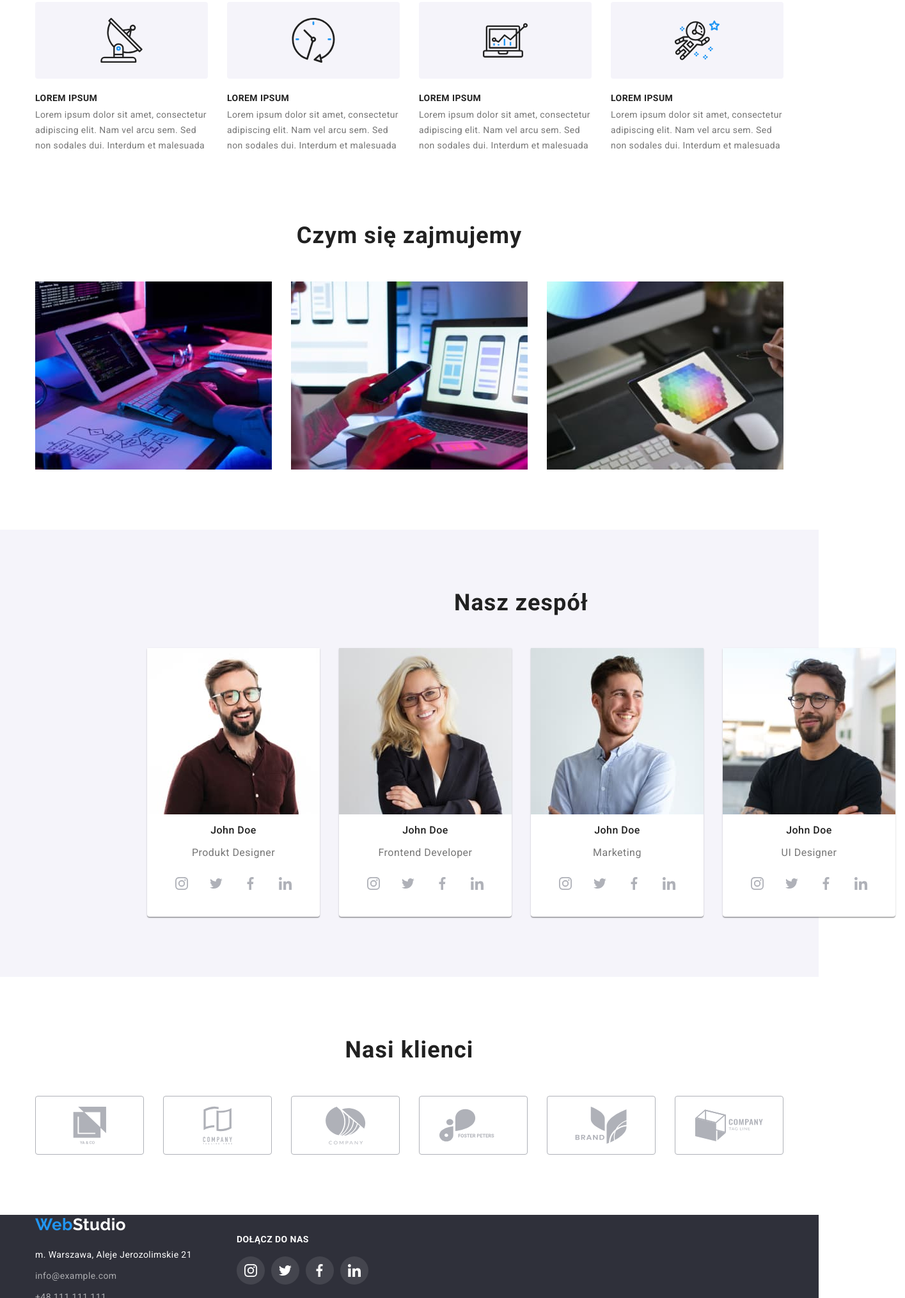
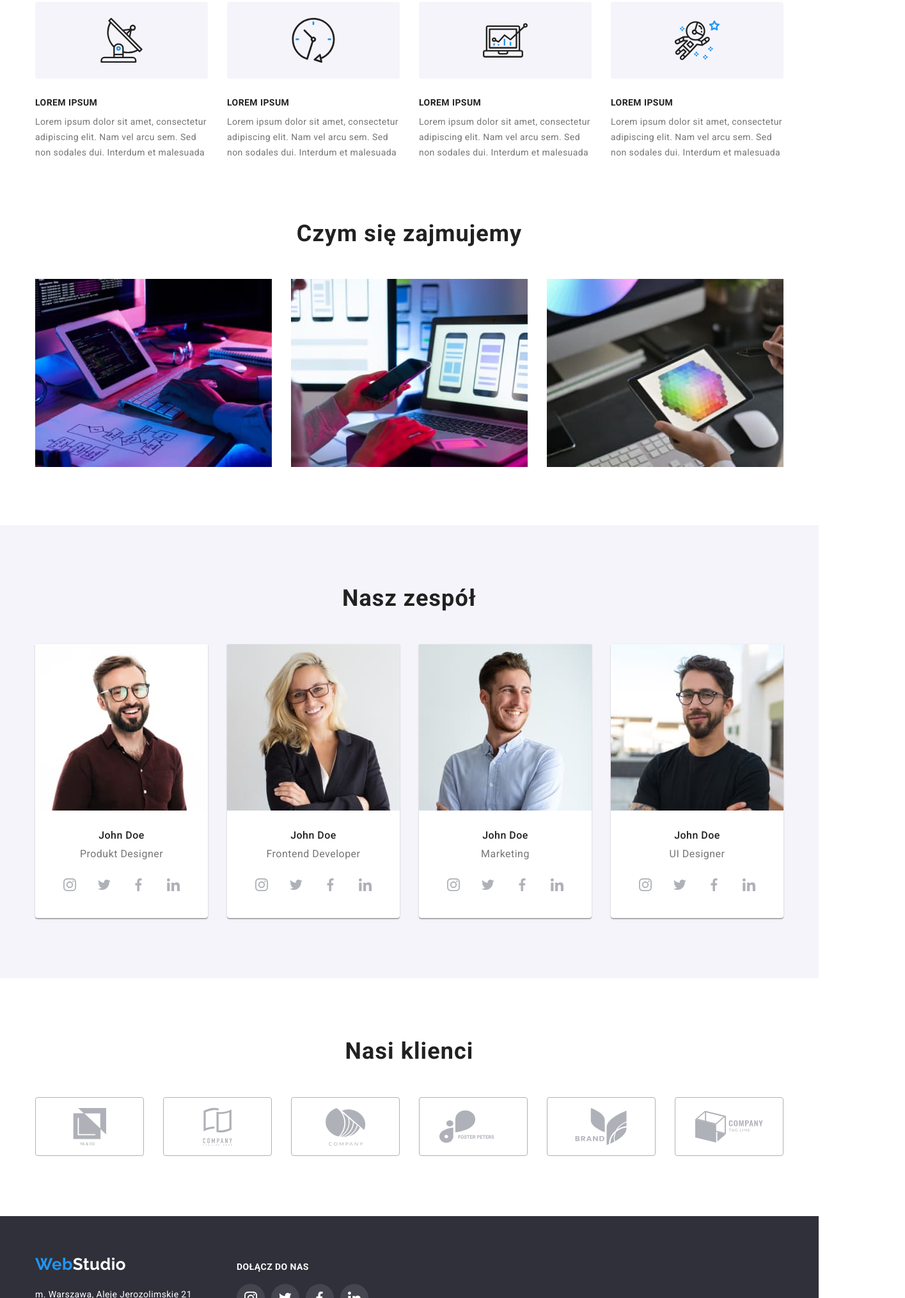
Before and after one commit to LadyAlicja/goit-markup-hw-04, a plain HTML site: page index.html in a window 1280 px wide. Shown: the part 771-2800 px from the top of the page at 64% size, 1415 px wide, since content can reach past the window. Drawn offline with Linux system fonts and the light colour scheme.

Commit message:
changed after mentor review

```diff
--- a/css/styles.css
+++ b/css/styles.css
@@ -34,15 +34,24 @@ figure {
   margin: 0;
 }
 
+p {
+  margin: 0;
+}
+
+h2,
+h3 {
+  margin: 0;
+}
+
 .padding-none {
   padding: 0;
 }
 
 .header-links-contact {
   color: var(--text-normal-color);
-  transition: 0.2s;
+  display: flex;
   fill: var(--text-normal-color);
-  stroke-width: 0%;
+  align-items: center;
 }
 
 .header-links-contact:hover {
@@ -59,8 +68,14 @@ figure {
 .header-links {
   color: var(--text-headers-color);
   transition: 0.2s;
+  font-weight: 500;
+  font-size: 14px;
+  line-height: 1.14;
+  letter-spacing: 0.02em;
 }
 
+.header-nav-text-style {
+}
 .header-links:hover {
   color: var(--text-hover-color);
 }
@@ -69,10 +84,6 @@ figure {
 }
 
 .page-header {
-  font-weight: 500;
-  font-size: 14px;
-  line-height: 1.14;
-  letter-spacing: 0.02em;
   background-color: var(--header-color);
   border-bottom: 1px solid #ececec;
   max-width: 1600px;
@@ -200,7 +211,7 @@ figure {
 
 .description-blocks-text {
   color: var(--text-normal-color);
-
+  padding-top: 10px;
   font-size: 14px;
   line-height: 1.71;
   letter-spacing: 0.03em;
@@ -209,7 +220,7 @@ figure {
 .description-blocks-header {
   font-weight: 700;
   font-size: 14px;
-  line-height: 1.14px;
+  line-height: 1.14;
   letter-spacing: 0.03em;
   text-transform: uppercase;
   color: var(--text-headers-color);
@@ -218,24 +229,30 @@ figure {
 .footer {
   background-color: var(--background-block-color);
 
+  margin: 0 auto;
+  max-width: 1600px;
+  padding-top: 60px;
+  padding-bottom: 60px;
+}
+
+.footer-wrapper {
+  display: flex;
+
+  margin: 0;
+  justify-content: flex-start;
+  align-items: baseline;
+}
+
+.footer-tekst-style {
   font-size: 14px;
   font-style: normal;
   line-height: 1.71;
   letter-spacing: 0.03em;
   color: var(--logo-white);
-
-  margin: 0 auto;
-  max-width: 1600px;
 }
 
-.footer-wrapper {
-  display: flex;
-  gap: 70px;
-  margin: 0;
-  justify-content: flex-start;
-  align-items: center;
-  padding-top: 60px;
-  padding-bottom: 60px;
+.social-links-footer-margin {
+  margin-left: 70px;
 }
 
 .address {
@@ -258,20 +275,19 @@ figure {
   color: var(--text-hover-color);
 }
 
-.button-filter-menu {
-  background: var(--button-color);
-  border-radius: 4px;
-  border-color: var(--button-color);
-
+.button-filter-menu-tekst {
   font-weight: 500;
   font-size: 16px;
   line-height: 1.63;
   text-align: center;
   letter-spacing: 0.03em;
   color: var(--text-headers-color);
-  border-style: solid;
-  height: 38px;
-  transition: 0.2s;
+}
+
+.button-filter-menu {
+  background: var(--button-color);
+  border-radius: 4px;
+  border-color: var(--button-color);
 
   padding: 6px 22px;
 }
@@ -296,14 +312,14 @@ figure {
   border-color: var(--text-hover-color);
 }
 
-ul.aplications-list > li > figure:hover {
+ul.aplications-list > li > div:hover {
   box-shadow: 0px 1px 1px rgba(0, 0, 0, 0.12), 0px 4px 4px rgba(0, 0, 0, 0.06),
     1px 4px 6px rgba(0, 0, 0, 0.16);
 }
 
 .team-names {
   color: var(--text-headers-color);
-
+  margin-bottom: 10px;
   font-weight: 500;
   font-size: 16px;
   line-height: 1.18;
@@ -312,7 +328,7 @@ ul.aplications-list > li > figure:hover {
 
 .team-jobs {
   color: var(--text-normal-color);
-
+  margin-bottom: 16px;
   font-size: 16px;
   line-height: 1.18;
   letter-spacing: 0.03em;
@@ -367,6 +383,10 @@ ul.aplications-list > li > figure:hover {
   gap: 30px;
 }
 
+.mb-section {
+  margin-bottom: 91px;
+}
+
 .what-we-do-text {
   color: var(--text-headers-color);
   font-weight: 700;
@@ -374,21 +394,29 @@ ul.aplications-list > li > figure:hover {
   line-height: 1.16;
   text-align: center;
   letter-spacing: 0.03em;
-  padding-bottom: 50px;
+  margin-bottom: 50px;
   display: block;
-  margin: 0;
+}
+
+.our-clients-text {
+  color: var(--text-headers-color);
+  font-weight: 700;
+  font-size: 36px;
+  line-height: 1.16;
+  text-align: center;
+  letter-spacing: 0.03em;
+  margin-bottom: 50px;
+  display: block;
 }
 
 .picture-display {
   display: block;
 }
 
-.our-team {
+.our-team-background {
   background-color: var(--button-color);
-  padding-left: 215px;
-  padding-right: 215px;
+  max-width: 1600px;
   margin: 0 auto;
-  max-width: 1600px;
 }
 
 .our-team-list {
@@ -399,12 +427,16 @@ ul.aplications-list > li > figure:hover {
   gap: 30px;
 }
 
+.card-padding {
+  padding: 30px 0;
+}
+
 .team-card {
   box-shadow: 0px 1px 3px rgba(0, 0, 0, 0.12), 0px 1px 1px rgba(0, 0, 0, 0.14),
     0px 2px 1px rgba(0, 0, 0, 0.2);
   border-radius: 0px 0px 4px 4px;
   text-align: center;
-  padding-bottom: 30px;
+
   background-color: var(--backgound-color);
 }
 
@@ -415,14 +447,18 @@ ul.aplications-list > li > figure:hover {
   margin: 0;
 }
 
+.menu-filer-block {
+  margin-bottom: 50px;
+  margin-top: 94px;
+}
+
 .menu-filter {
   display: flex;
   gap: 8px;
   padding-left: 0;
   justify-content: center;
-  padding-top: 94px;
+
   margin: 0;
-  padding-bottom: 50px;
 }
 
 .aplications-list {
@@ -454,12 +490,16 @@ ul.aplications-list > li > figure:hover {
   margin: 0;
 }
 
-ul.aplications-list > li > figure > img {
+ul.aplications-list > li > div > img {
   display: block;
 }
 
 .no-padding {
   padding-bottom: 0;
+}
+
+.no-padding-top {
+  padding-top: 0;
 }
 
 /* ICONS */
@@ -474,6 +514,7 @@ ul.aplications-list > li > figure > img {
   width: 16px;
   height: 12px;
   margin-right: 10px;
+  fill: currentColor;
 }
 
 .strenghts-icons {
@@ -495,12 +536,11 @@ ul.aplications-list > li > figure > img {
 
 .team-social-icon-list {
   display: flex;
-  justify-content: space-between;
+  justify-content: center;
   gap: 10px;
 
   margin: 0;
-  padding-left: 32px;
-  padding-right: 32px;
+  padding: 0;
 }
 
 .team-social-icons {
@@ -541,21 +581,19 @@ ul.aplications-list > li > figure > img {
   width: 170px;
   height: 92px;
   border-radius: 4px;
-  border: 1px solid #afb1b8;
-  fill: #afb1b8;
+  border: 1px solid currentColor;
+  color: #afb1b8;
   display: flex;
-  margin: 0;
+
   justify-content: center;
   align-items: center;
 }
 .Our-clients-box:hover {
-  fill: #2196f3;
-  border: 1px solid #2196f3;
+  color: #2196f3;
 }
 
 .Our-clients-box:focus {
-  fill: #2196f3;
-  border: 1px solid #2196f3;
+  color: #2196f3;
 }
 
 .our-cients-insidebox {
@@ -568,10 +606,9 @@ ul.aplications-list > li > figure > img {
 }
 
 .our-clients-box-items {
-  left: 0;
-  top: 0;
-  width: 100%;
-  height: 100%;
+  width: 106px;
+  height: 60px;
+  fill: currentColor;
 }
 
 .footer-social-icon-list {
@@ -613,7 +650,8 @@ ul.aplications-list > li > figure > img {
   font-size: 14px;
   margin: 0;
   line-height: 100%;
-  padding-bottom: 20px;
+  margin-bottom: 20px;
+  color: var(--backgound-color);
 }
 
 .padding-top-2 {
--- a/index.html
+++ b/index.html
@@ -50,15 +50,18 @@
     </header>
 
     <main>
-      <div class="header-block">
+      <section class="header-block">
+        <div class="container">
           <h1 class="header-block-text">
             EFEKTYWNE ROZWIĄZANIA DLA TWOJEGO BIZNESU
           </h1>
 
           <button type="button" class="button-order">Zamów usługę</button>
         </div>
+      </section>
 
-      <div class="section-main-page container section no-padding">
+      <section class="section no-padding">
+        <div class="container">
           <ul class="list-no-style flex-list">
             <li>
               <div class="rectangle-icons">
@@ -66,13 +69,12 @@
                   <use href="./images/icons.svg#icon-antenna"></use>
                 </svg>
               </div>
-            <section class="description-blocks">
-              <h2 class="description-blocks-header">Lorem ipsum</h2>
+
+              <p class="description-blocks-header">Lorem ipsum</p>
               <p class="description-blocks-text">
                 Lorem ipsum dolor sit amet, consectetur adipiscing elit. Nam vel
                 arcu sem. Sed non sodales dui. Interdum et malesuada
               </p>
-            </section>
             </li>
 
             <li>
@@ -81,13 +83,12 @@
                   <use href="./images/icons.svg#icon-clock"></use>
                 </svg>
               </div>
-            <section class="description-blocks">
-              <h2 class="description-blocks-header">Lorem ipsum</h2>
+
+              <p class="description-blocks-header">Lorem ipsum</p>
               <p class="description-blocks-text">
                 Lorem ipsum dolor sit amet, consectetur adipiscing elit. Nam vel
                 arcu sem. Sed non sodales dui. Interdum et malesuada
               </p>
-            </section>
             </li>
 
             <li>
@@ -96,13 +97,12 @@
                   <use href="./images/icons.svg#icon-diagram"></use>
                 </svg>
               </div>
-            <section class="description-blocks">
-              <h2 class="description-blocks-header">Lorem ipsum</h2>
+
+              <p class="description-blocks-header">Lorem ipsum</p>
               <p class="description-blocks-text">
                 Lorem ipsum dolor sit amet, consectetur adipiscing elit. Nam vel
                 arcu sem. Sed non sodales dui. Interdum et malesuada
               </p>
-            </section>
             </li>
 
             <li>
@@ -111,19 +111,20 @@
                   <use href="./images/icons.svg#icon-astronaut"></use>
                 </svg>
               </div>
-            <section class="description-blocks">
-              <h2 class="description-blocks-header">Lorem ipsum</h2>
+
+              <p class="description-blocks-header">Lorem ipsum</p>
               <p class="description-blocks-text">
                 Lorem ipsum dolor sit amet, consectetur adipiscing elit. Nam vel
                 arcu sem. Sed non sodales dui. Interdum et malesuada
               </p>
-            </section>
             </li>
           </ul>
         </div>
+      </section>
 
-      <div class="section-main-page section container">
-        <h2 class="what-we-do-text">Czym się zajmujemy</h2>
+      <section class="section no-padding mb-section">
+        <div class="container">
+          <h2 class="what-we-do-text no-padding-top">Czym się zajmujemy</h2>
           <ul class="list-no-style what-we-do-list">
             <li>
               <figure>
@@ -157,25 +158,24 @@
             </li>
           </ul>
         </div>
+      </section>
 
-      <div class="section our-team">
-        <div class="container">
+      <section class="no-padding our-team-background">
+        <div class="container section">
           <h2 class="what-we-do-text">Nasz zespół</h2>
 
           <ul class="list-no-style our-team-list">
             <li class="team-card">
-              <figure>
               <img
                 class="picture-as-block"
                 src="images/product-designer.jpg"
                 alt="zdjęcie John Doe, nasz product designer"
                 width="270"
               />
-                <figcaption>
-                  <p class="team-names">John Doe</p>
+              <div class="card-padding">
+                <h3 class="team-names">John Doe</h3>
                 <p class="team-jobs">Produkt Designer</p>
-                </figcaption>
-              </figure>
+
                 <div>
                   <ul class="team-social-icon-list">
                     <li>
@@ -190,41 +190,46 @@
                     <li>
                       <a href="#" class="team-social-circle-shape">
                         <svg class="team-social-icons">
-                        <use href="./images/icons.svg#icon-card-twitter"></use>
+                          <use
+                            href="./images/icons.svg#icon-card-twitter"
+                          ></use>
                         </svg>
                       </a>
                     </li>
                     <li>
                       <a href="#" class="team-social-circle-shape">
                         <svg class="team-social-icons">
-                        <use href="./images/icons.svg#icon-card-facebook"></use>
+                          <use
+                            href="./images/icons.svg#icon-card-facebook"
+                          ></use>
                         </svg>
                       </a>
                     </li>
                     <li>
                       <a href="#" class="team-social-circle-shape">
                         <svg class="team-social-icons">
-                        <use href="./images/icons.svg#icon-card-linkedin"></use>
+                          <use
+                            href="./images/icons.svg#icon-card-linkedin"
+                          ></use>
                         </svg>
                       </a>
                     </li>
                   </ul>
                 </div>
+              </div>
             </li>
 
             <li class="team-card">
-              <figure>
               <img
                 class="picture-as-block"
                 src="images/frontend-developer.jpg"
                 alt="zdjecie John Doe, nasz frontend developer"
                 width="270"
               />
-                <figcaption>
-                  <p class="team-names">John Doe</p>
+              <div class="card-padding">
+                <h3 class="team-names">John Doe</h3>
                 <p class="team-jobs">Frontend Developer</p>
-                </figcaption>
-              </figure>
+
                 <div>
                   <ul class="team-social-icon-list">
                     <li>
@@ -239,41 +244,46 @@
                     <li>
                       <a href="#" class="team-social-circle-shape">
                         <svg class="team-social-icons">
-                        <use href="./images/icons.svg#icon-card-twitter"></use>
+                          <use
+                            href="./images/icons.svg#icon-card-twitter"
+                          ></use>
                         </svg>
                       </a>
                     </li>
                     <li>
                       <a href="#" class="team-social-circle-shape">
                         <svg class="team-social-icons">
-                        <use href="./images/icons.svg#icon-card-facebook"></use>
+                          <use
+                            href="./images/icons.svg#icon-card-facebook"
+                          ></use>
                         </svg>
                       </a>
                     </li>
                     <li>
                       <a href="#" class="team-social-circle-shape">
                         <svg class="team-social-icons">
-                        <use href="./images/icons.svg#icon-card-linkedin"></use>
+                          <use
+                            href="./images/icons.svg#icon-card-linkedin"
+                          ></use>
                         </svg>
                       </a>
                     </li>
                   </ul>
                 </div>
+              </div>
             </li>
 
             <li class="team-card">
-              <figure>
               <img
                 class="picture-as-block"
                 src="images/marketing-staff.jpg"
                 alt="zdjecie John Doe, nasz pracownik marketingu"
                 width="270"
               />
-                <figcaption>
-                  <p class="team-names">John Doe</p>
+              <div class="card-padding">
+                <h3 class="team-names">John Doe</h3>
                 <p class="team-jobs">Marketing</p>
-                </figcaption>
-              </figure>
+
                 <div>
                   <ul class="team-social-icon-list">
                     <li>
@@ -288,41 +298,46 @@
                     <li>
                       <a href="#" class="team-social-circle-shape">
                         <svg class="team-social-icons">
-                        <use href="./images/icons.svg#icon-card-twitter"></use>
+                          <use
+                            href="./images/icons.svg#icon-card-twitter"
+                          ></use>
                         </svg>
                       </a>
                     </li>
                     <li>
                       <a href="#" class="team-social-circle-shape">
                         <svg class="team-social-icons">
-                        <use href="./images/icons.svg#icon-card-facebook"></use>
+                          <use
+                            href="./images/icons.svg#icon-card-facebook"
+                          ></use>
                         </svg>
                       </a>
                     </li>
                     <li>
                       <a href="#" class="team-social-circle-shape">
                         <svg class="team-social-icons">
-                        <use href="./images/icons.svg#icon-card-linkedin"></use>
+                          <use
+                            href="./images/icons.svg#icon-card-linkedin"
+                          ></use>
                         </svg>
                       </a>
                     </li>
                   </ul>
                 </div>
+              </div>
             </li>
 
             <li class="team-card">
-              <figure>
               <img
                 class="picture-as-block"
                 src="images/ui-designer.jpg"
                 alt="zdjecie John Doe, nasz ui designer"
                 width="270"
               />
-                <figcaption>
-                  <p class="team-names">John Doe</p>
+              <div class="card-padding">
+                <h3 class="team-names">John Doe</h3>
                 <p class="team-jobs">UI Designer</p>
-                </figcaption>
-              </figure>
+
                 <div>
                   <ul class="team-social-icon-list">
                     <li>
@@ -337,87 +352,85 @@
                     <li>
                       <a href="#" class="team-social-circle-shape">
                         <svg class="team-social-icons">
-                        <use href="./images/icons.svg#icon-card-twitter"></use>
+                          <use
+                            href="./images/icons.svg#icon-card-twitter"
+                          ></use>
                         </svg>
                       </a>
                     </li>
                     <li>
                       <a href="#" class="team-social-circle-shape">
                         <svg class="team-social-icons">
-                        <use href="./images/icons.svg#icon-card-facebook"></use>
+                          <use
+                            href="./images/icons.svg#icon-card-facebook"
+                          ></use>
                         </svg>
                       </a>
                     </li>
                     <li>
                       <a href="#" class="team-social-circle-shape">
                         <svg class="team-social-icons">
-                        <use href="./images/icons.svg#icon-card-linkedin"></use>
+                          <use
+                            href="./images/icons.svg#icon-card-linkedin"
+                          ></use>
                         </svg>
                       </a>
                     </li>
                   </ul>
                 </div>
+              </div>
             </li>
           </ul>
         </div>
-      </div>
-      <div class="container section section-main-page">
-        <h2 class="what-we-do-text">Nasi klienci</h2>
+      </section>
+      <section class="section">
+        <div class="container">
+          <h2 class="our-clients-text">Nasi klienci</h2>
           <ul class="our-clients-list">
             <li>
-            <a href="#" class="Our-clients-box"
-              ><div class="our-cients-insidebox">
+              <a href="#" class="Our-clients-box">
                 <svg class="our-clients-box-items">
-                  <use href="./images/icons.svg#icon-first-logo"></use>
-                </svg></div
+                  <use href="./images/icons.svg#icon-first-logo"></use></svg
               ></a>
             </li>
             <li>
-            <a href="#" class="Our-clients-box"
-              ><div class="our-cients-insidebox">
+              <a href="#" class="Our-clients-box">
                 <svg class="our-clients-box-items">
-                  <use href="./images/icons.svg#icon-second-logo"></use>
-                </svg></div
+                  <use href="./images/icons.svg#icon-second-logo"></use></svg
               ></a>
             </li>
             <li>
-            <a href="#" class="Our-clients-box"
-              ><div class="our-cients-insidebox">
+              <a href="#" class="Our-clients-box">
                 <svg class="our-clients-box-items">
-                  <use href="./images/icons.svg#icon-third-logo"></use>
-                </svg></div
+                  <use href="./images/icons.svg#icon-third-logo"></use></svg
               ></a>
             </li>
             <li>
-            <a href="#" class="Our-clients-box"
-              ><div class="our-cients-insidebox">
+              <a href="#" class="Our-clients-box">
                 <svg class="our-clients-box-items">
-                  <use href="./images/icons.svg#icon-forth-logo"></use>
-                </svg></div
+                  <use href="./images/icons.svg#icon-forth-logo"></use></svg
               ></a>
             </li>
             <li>
-            <a href="#" class="Our-clients-box"
-              ><div class="our-cients-insidebox">
+              <a href="#" class="Our-clients-box">
                 <svg class="our-clients-box-items">
-                  <use href="./images/icons.svg#icon-fifth-logo"></use>
-                </svg></div
+                  <use href="./images/icons.svg#icon-fifth-logo"></use></svg
               ></a>
             </li>
             <li>
-            <a href="#" class="Our-clients-box"
-              ><div class="our-cients-insidebox">
+              <a href="#" class="Our-clients-box">
                 <svg class="our-clients-box-items">
-                  <use href="./images/icons.svg#icon-sixth-logo"></use>
-                </svg></div
+                  <use href="./images/icons.svg#icon-sixth-logo"></use></svg
               ></a>
             </li>
           </ul>
         </div>
+      </section>
     </main>
     <footer class="footer">
-      <div class="container footer-wrapper">
-        <div>
+      <section class="container">
+        <div class="footer-wrapper">
+          <div class="footer-tekst-style">
             <a href="index.html" class="webstudio-white"
               ><span class="webstudio-blue">Web</span>Studio</a
             >
@@ -437,7 +450,7 @@
               </ul>
             </address>
           </div>
-        <div>
+          <div class="social-links-footer-margin">
             <p class="footer-join-us-text">DOŁĄCZ DO NAS</p>
             <div>
               <ul class="footer-social-icon-list">
@@ -473,6 +486,7 @@
             </div>
           </div>
         </div>
+      </section>
     </footer>
   </body>
 </html>
```
Also changed, not shown: portfolio.html (+55 -51 lines). Lines whose indentation alone changed are shown as unchanged.
